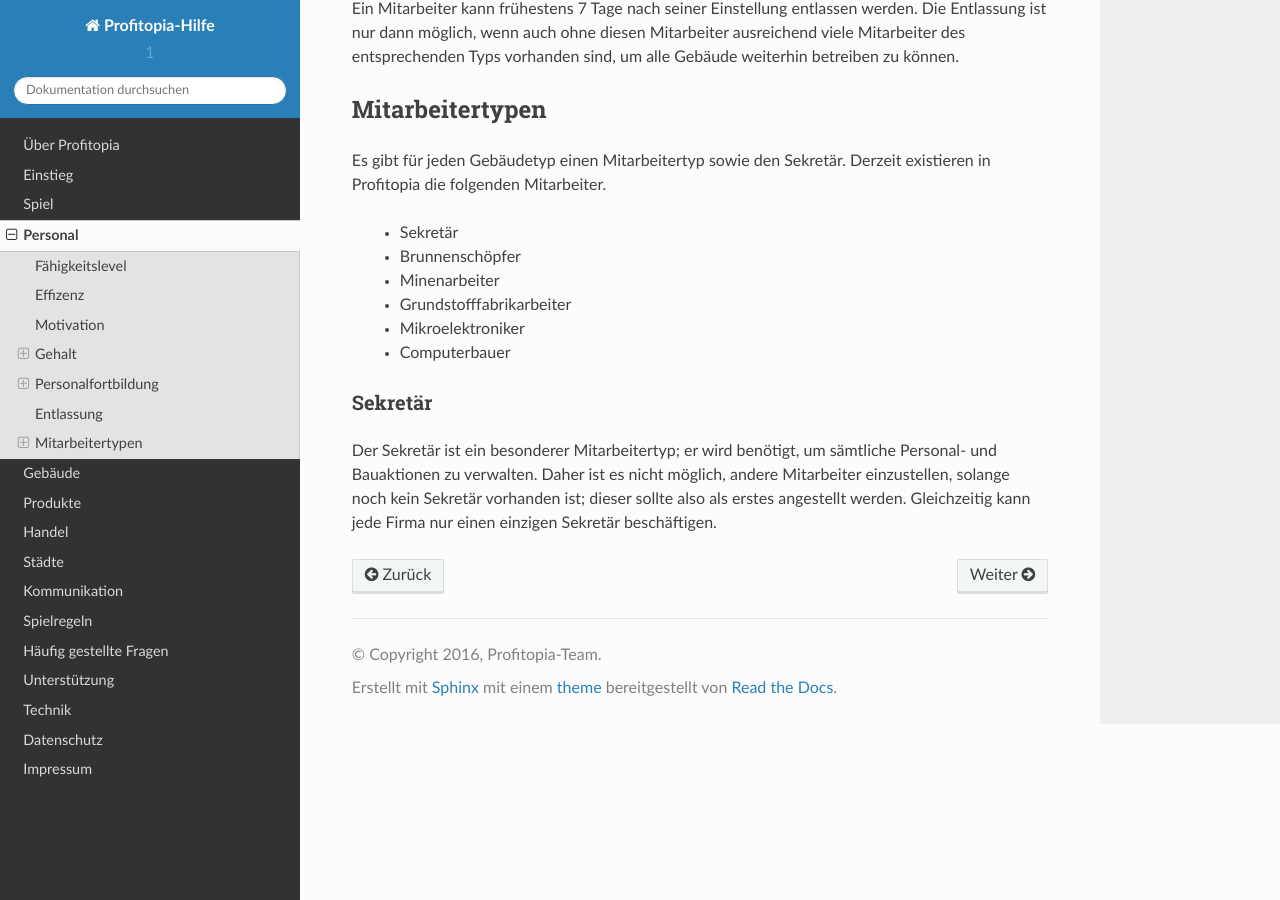
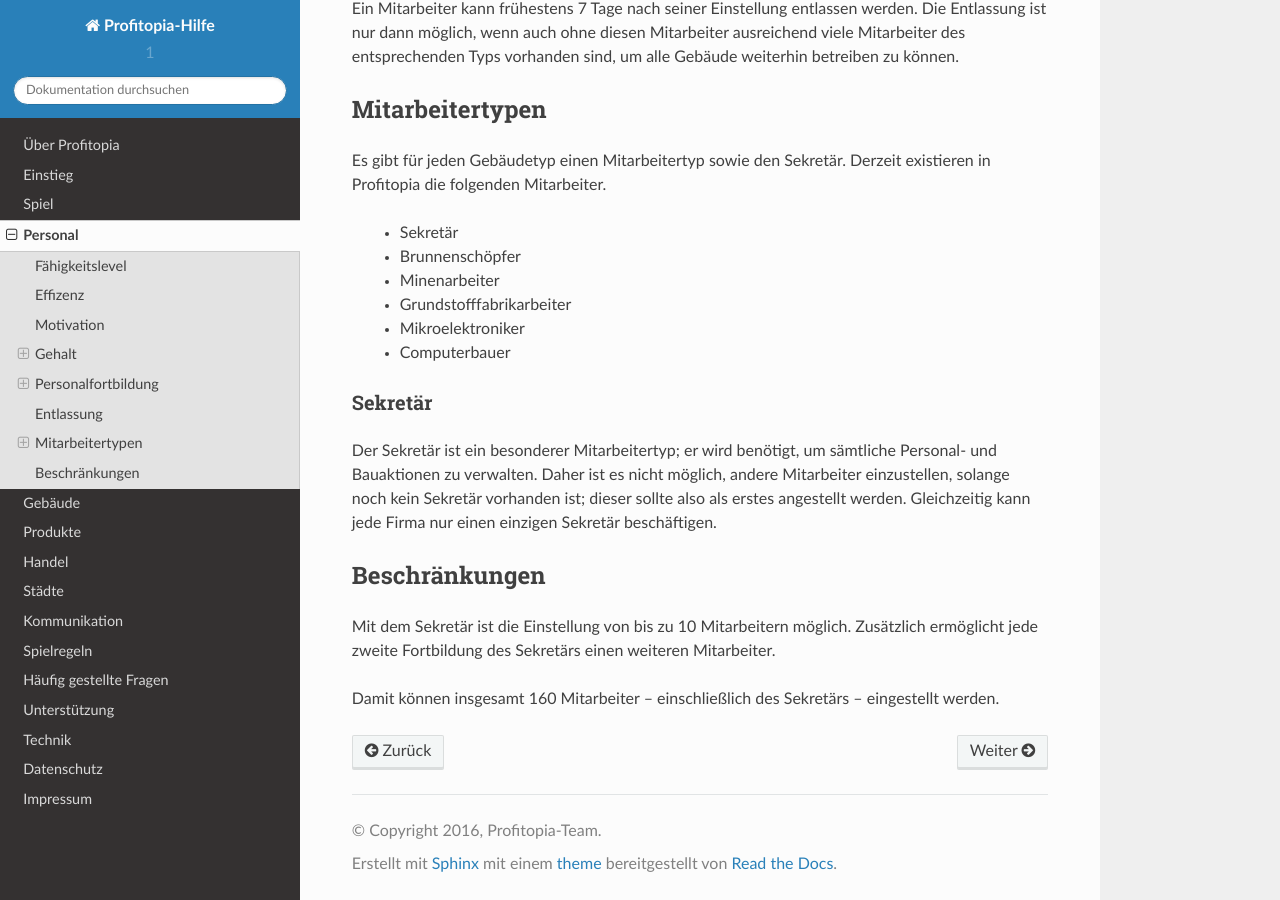
Before and after one commit to profitopia/help, a Sphinx documentation site: the page built from source/employees/index.rst, in a window 1280 px wide and 900 px high, scrolled down 2115 px. Built offline with Sphinx 7.4.7 and the Read the Docs theme 2.0.0, drawn with Linux system fonts in a browser that asks for light colours.

Commit message:
Added limitations to employees and buildings

```diff
--- a/source/employees/index.rst
+++ b/source/employees/index.rst
@@ -80,3 +80,11 @@ Sekretär
 --------
 
 Der Sekretär ist ein besonderer Mitarbeitertyp; er wird benötigt, um sämtliche Personal- und Bauaktionen zu verwalten. Daher ist es nicht möglich, andere Mitarbeiter einzustellen, solange noch kein Sekretär vorhanden ist; dieser sollte also als erstes angestellt werden. Gleichzeitig kann jede Firma nur einen einzigen Sekretär beschäftigen.
+
+
+Beschränkungen
+==============
+
+Mit dem Sekretär ist die Einstellung von bis zu 10 Mitarbeitern möglich. Zusätzlich ermöglicht jede zweite Fortbildung des Sekretärs einen weiteren Mitarbeiter.
+
+Damit können insgesamt 160 Mitarbeiter – einschließlich des Sekretärs – eingestellt werden.
```
Also changed, not shown: source/buildings/index.rst (+7 -0 lines).
